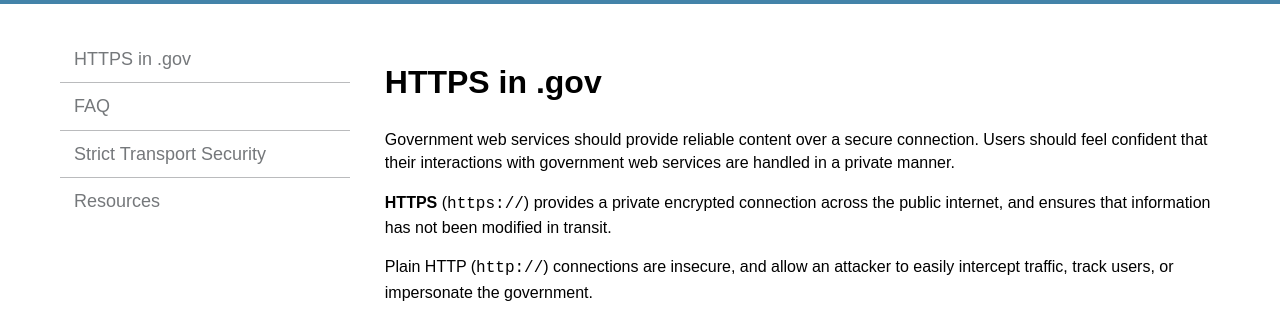
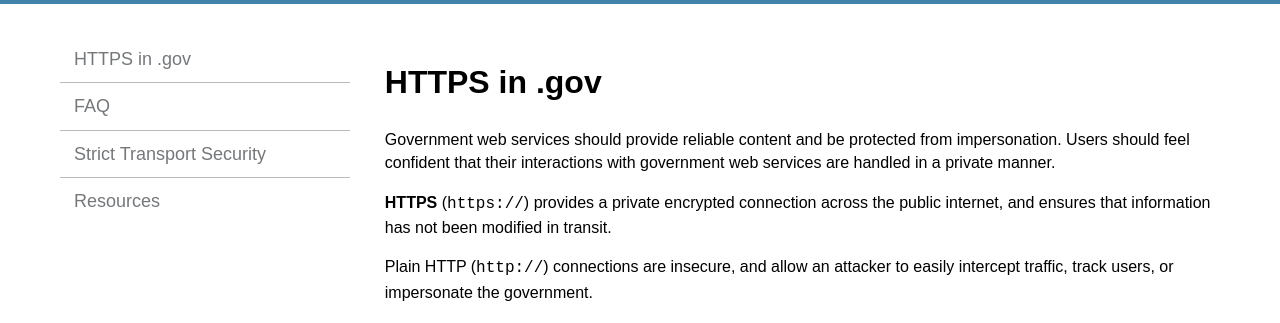
Before and after one commit to GSA/https, a Jekyll site: the page built from index.md, in a window 1280 px wide. Shown: the top 323 px of the page. Built offline with Jekyll 4.4.1, drawn with Linux system fonts in a browser that asks for light colours; Markdown is read by kramdown in place of the engine named in the settings.

Commit message:
in the first sentence

```diff
--- a/index.md
+++ b/index.md
@@ -4,7 +4,7 @@ title: HTTPS in .gov
 permalink: /
 ---
 
-Government web services should provide reliable content over a secure connection. Users should feel confident that their interactions with government web services are handled in a private manner.
+Government web services should provide reliable content and be protected from impersonation. Users should feel confident that their interactions with government web services are handled in a private manner.
 
 **HTTPS** (`https://`) provides a private encrypted connection across the public internet, and ensures that information has not been modified in transit.
 
```
